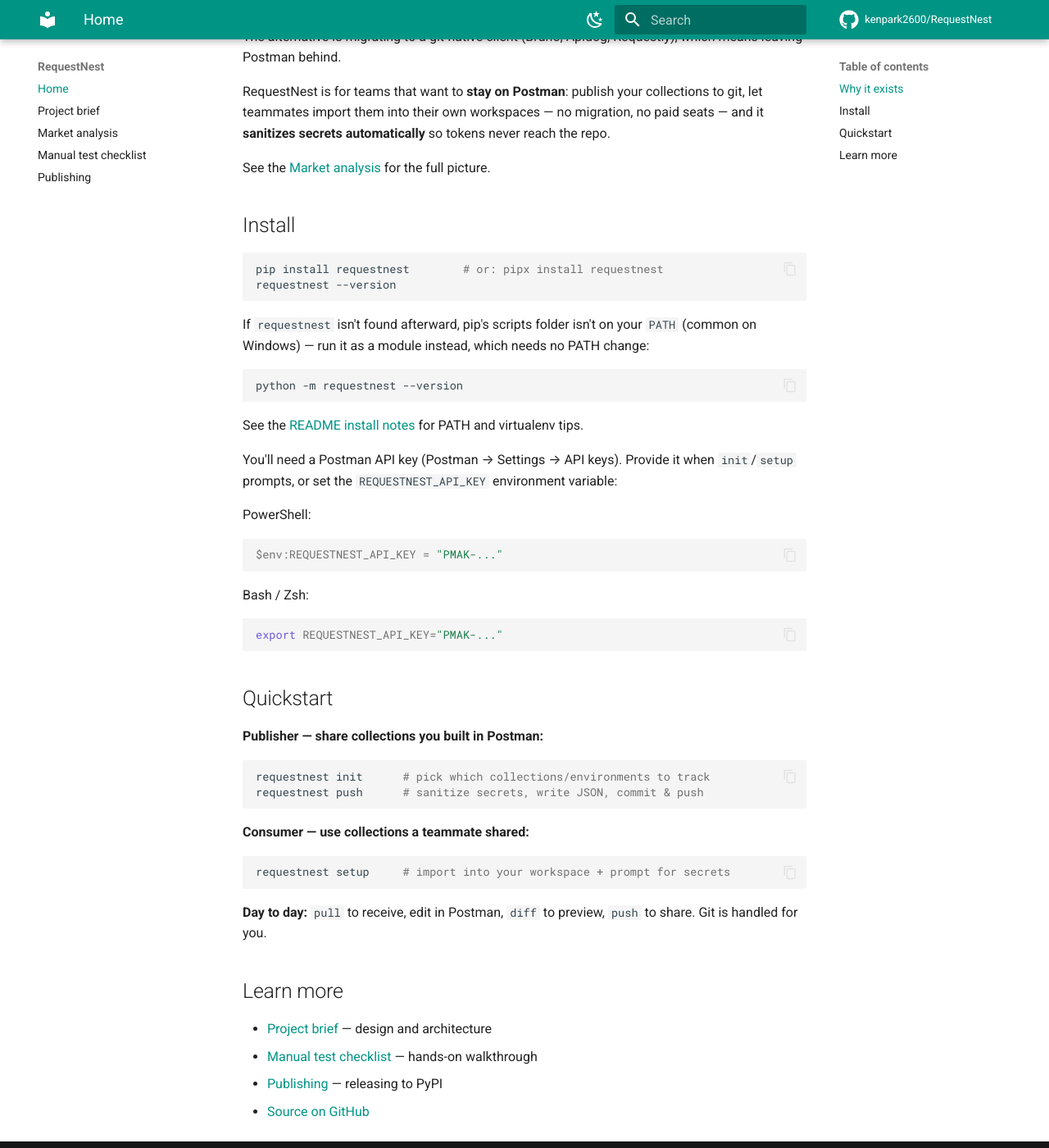
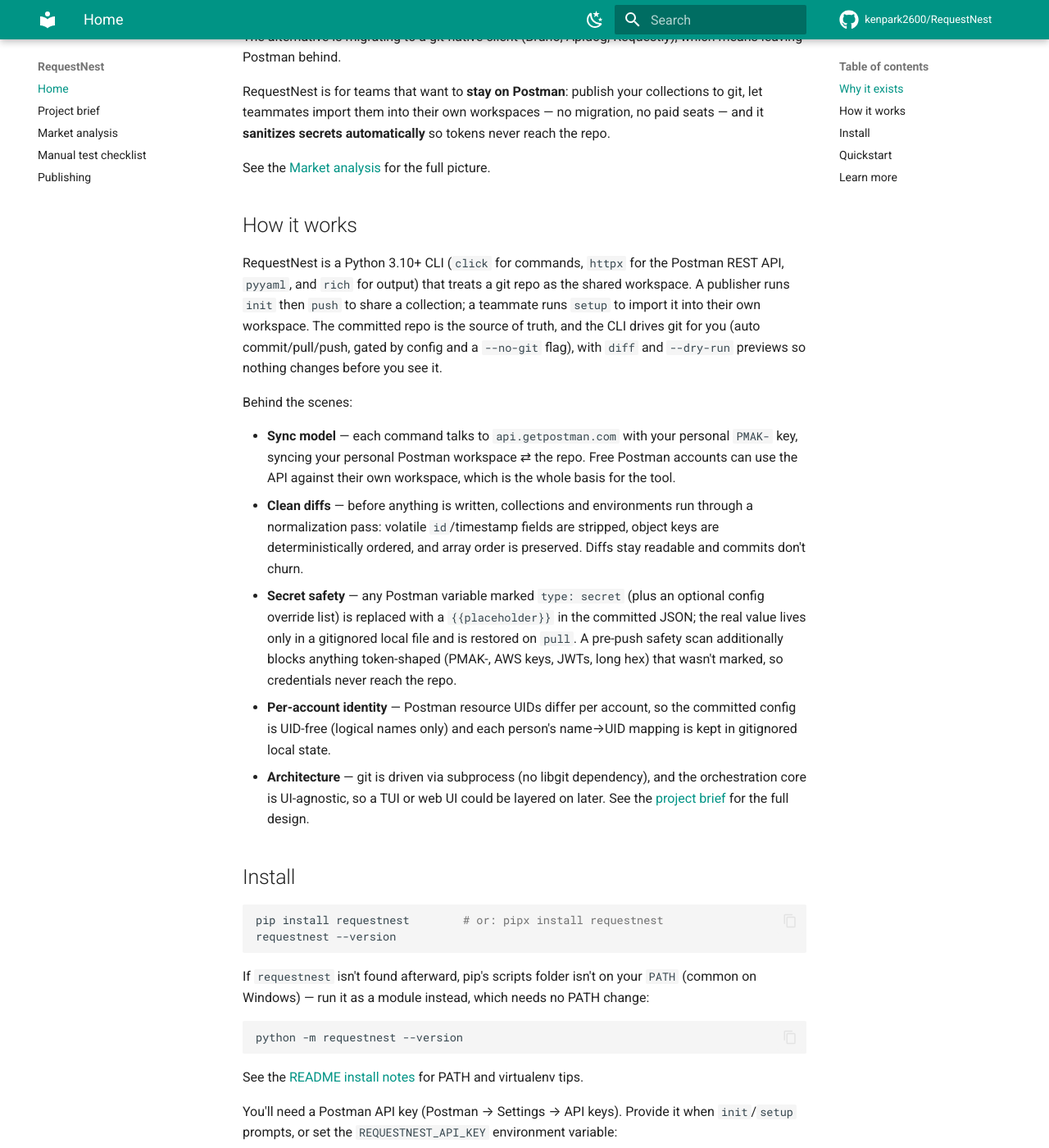
Before and after one commit to kenpark2600/RequestNest, an MkDocs documentation site: the page built from docs/index.md, in a window 1280 px wide and 1400 px high, scrolled down 583 px. Shown: the whole window at 82% size. Built offline with MkDocs 1.6.1 and Material for MkDocs 9.7.7, drawn with Linux system fonts in a browser that asks for light colours; comment, search, counter and statistics services are not loaded.

Commit message:
docs: add 'How it works' section to home page
Engineer-facing overview of the sync model, normalization, secret handling, per-account UID mapping, and architecture. Links to project-brief for the full design.

```diff
--- a/docs/index.md
+++ b/docs/index.md
@@ -27,6 +27,39 @@
 seats — and it **sanitizes secrets automatically** so tokens never reach the repo.
 
 See the [Market analysis](market-analysis.md) for the full picture.
+
+## How it works
+
+RequestNest is a Python 3.10+ CLI (`click` for commands, `httpx` for the Postman
+REST API, `pyyaml`, and `rich` for output) that treats a git repo as the shared
+workspace. A publisher runs `init` then `push` to share a collection; a teammate
+runs `setup` to import it into their own workspace. The committed repo is the
+source of truth, and the CLI drives git for you (auto commit/pull/push, gated by
+config and a `--no-git` flag), with `diff` and `--dry-run` previews so nothing
+changes before you see it.
+
+Behind the scenes:
+
+- **Sync model** — each command talks to `api.getpostman.com` with your personal
+  `PMAK-` key, syncing your personal Postman workspace ⇄ the repo. Free Postman
+  accounts can use the API against their own workspace, which is the whole basis
+  for the tool.
+- **Clean diffs** — before anything is written, collections and environments run
+  through a normalization pass: volatile `id`/timestamp fields are stripped,
+  object keys are deterministically ordered, and array order is preserved. Diffs
+  stay readable and commits don't churn.
+- **Secret safety** — any Postman variable marked `type: secret` (plus an
+  optional config override list) is replaced with a `{{placeholder}}` in the
+  committed JSON; the real value lives only in a gitignored local file and is
+  restored on `pull`. A pre-push safety scan additionally blocks anything
+  token-shaped (PMAK-, AWS keys, JWTs, long hex) that wasn't marked, so
+  credentials never reach the repo.
+- **Per-account identity** — Postman resource UIDs differ per account, so the
+  committed config is UID-free (logical names only) and each person's
+  name→UID mapping is kept in gitignored local state.
+- **Architecture** — git is driven via subprocess (no libgit dependency), and
+  the orchestration core is UI-agnostic, so a TUI or web UI could be layered on
+  later. See the [project brief](project-brief.md) for the full design.
 
 ## Install
 
```
